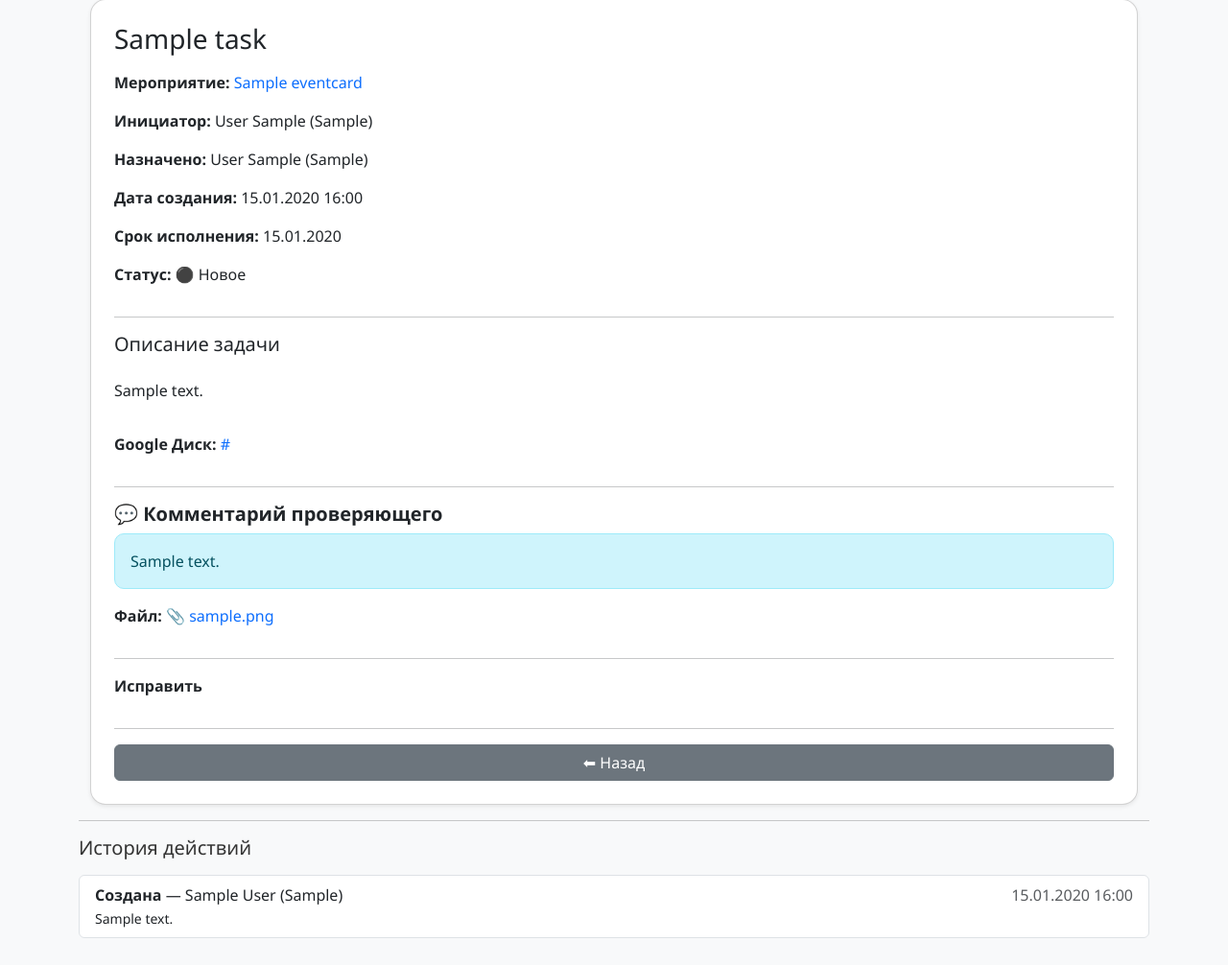
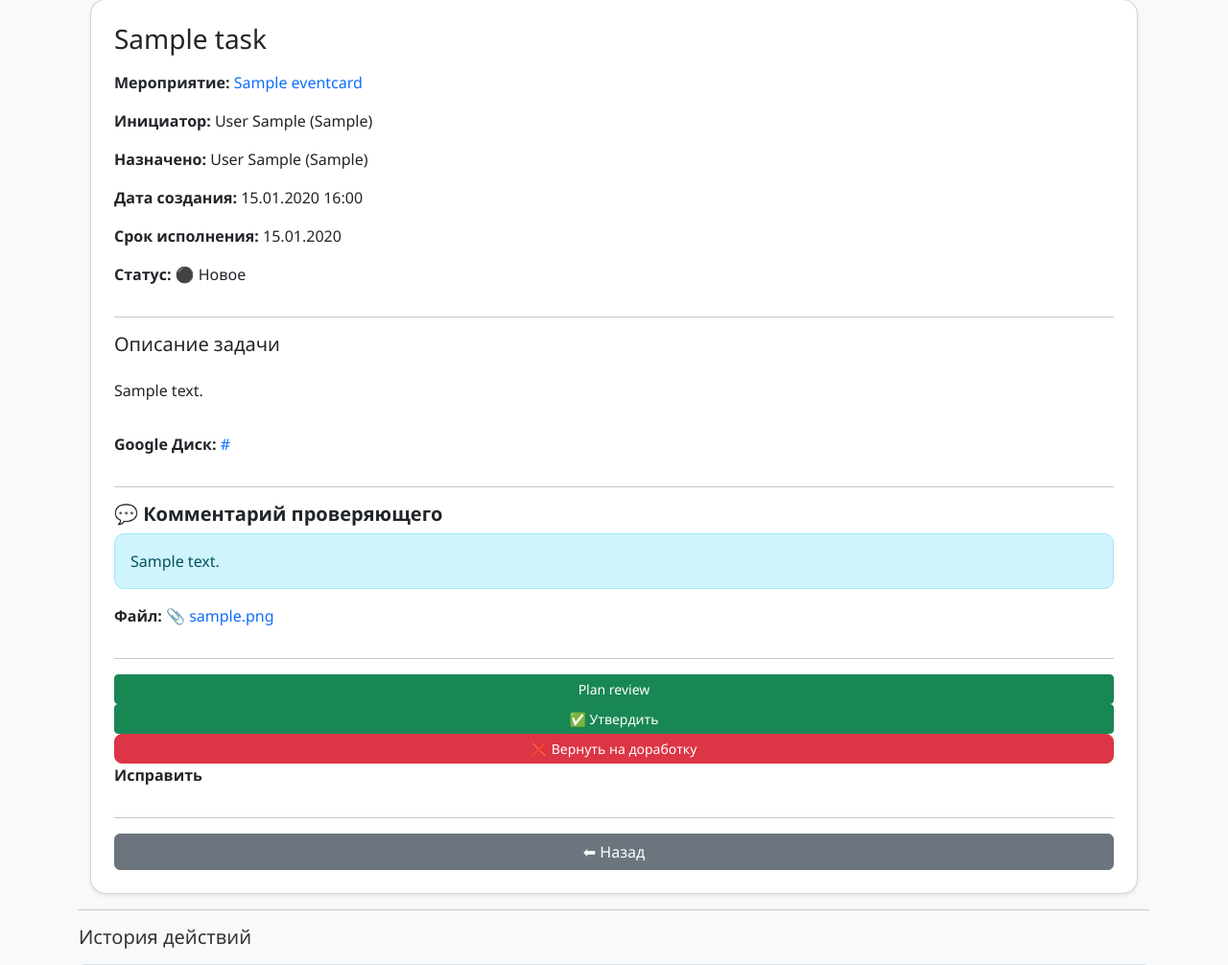
Before and after one commit to Nurlan1310/taskmanager, a Django app: page /task/1/ in a window 1280 px wide. Shown: the part 131-1137 px from the top of the page at 96% size. Run offline with Django 4.2, Linux system fonts and the light colour scheme; a user stored in the database is signed in; tables that the repository leaves empty hold one stand-in row (values such as "Sample post"); data that the repository does not hold is empty; some libraries are stand-ins or nearby versions.

Commit message:
Временный коммит 19.11

```diff
--- a/tasks/templates/tasks/card_detail.html
+++ b/tasks/templates/tasks/card_detail.html
@@ -36,6 +36,9 @@
   {% if card.plan_file %}
   <!-- 🔹 Статус плана и кнопка -->
     <div class="mb-3">
+      <p><strong>Файл:</strong>
+        <a href="{{ card.plan_file }}" download>📎 {{ card.plan_file.name }}</a>
+      </p>
       <strong>Статус плана:</strong>
       <span class="badge
         {% if card.plan_status == 'approved' %}bg-success
@@ -212,6 +215,8 @@
                 <span class="badge bg-success">✅ Согласовано</span>
               {% elif forloop.counter0 == card.current_approver_index and card.plan_status == "pending" %}
                 <span class="badge bg-primary">⏳ Текущий</span>
+              {% elif forloop.counter0 == card.current_approver_index and card.plan_status == "rejected" %}
+                <span class="badge bg-danger"> Отклонено</span>
               {% else %}
                 <span class="badge bg-secondary">Ожидает</span>
               {% endif %}
--- a/tasks/templates/tasks/task_detail.html
+++ b/tasks/templates/tasks/task_detail.html
@@ -131,8 +131,9 @@
 
 
     {% if user.employee == task.assigned_employee and task.task_type == "approval" %}
-      <!-- <a href="{% url 'approve_plan' task.id %}" class="btn btn-success btn-sm">✅ Утвердить</a>
-      <a href="{% url 'reject_plan' task.id %}" class="btn btn-danger btn-sm">❌ Вернуть на доработку</a> -->
+      <a href="{% url 'task_review' task.id %}" class="btn btn-success btn-sm">Plan review</a>
+      <a href="{% url 'approve_plan' task.id %}" class="btn btn-success btn-sm">✅ Утвердить</a>
+      <a href="{% url 'reject_plan' task.id %}" class="btn btn-danger btn-sm">❌ Вернуть на доработку</a>
       <p><strong>Исправить</strong>
     {% endif %}
 
--- a/tasks/templates/tasks/task_list.html
+++ b/tasks/templates/tasks/task_list.html
@@ -185,7 +185,7 @@
   <div class="row">
     {% for card in cards %}
     <div class="col-md-6 col-lg-4 mb-4">
-      <div class="card shadow-sm h-100 border-0">
+      <div class="card shadow-sm h-100 border-3">
         <div class="card-body d-flex flex-column">
 
           <h5 class="fw-bold mb-1">
--- a/tasks/views_cards.py
+++ b/tasks/views_cards.py
@@ -59,6 +59,7 @@ def card_create(request):
                         created_by=request.user.employee,
                         task_type="approval",
                         priority="urgent",
+                        plan=card.plan_file,
                     )
                 elif card.final_approver:
                     # нет согласующих → сразу финальному утверждающему
@@ -77,6 +78,7 @@ def card_create(request):
                             created_by=request.user.employee,
                             task_type="approval",
                             priority="normal",
+                            plan=card.plan_file,
                         )
 
                     card.current_approver_index = 0
```
